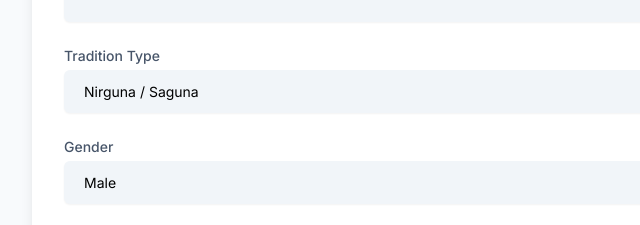
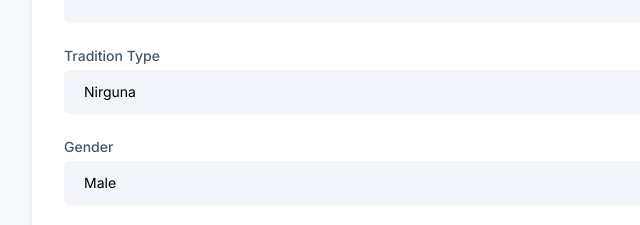
Before and after one commit to vibhuu22/BhaktiDB, a website: page form.html in a window 1280 px wide. Shown: the part 570-795 px from the top of the page, 0-640 px from the left. Drawn offline with nearby package versions, Linux system fonts and the light colour scheme; no server answers.

Commit message:
Separated Nirguna/Saguna

```diff
--- a/form.html
+++ b/form.html
@@ -54,7 +54,8 @@
             <div>
                 <label for="traditionType" class="block text-sm font-medium text-slate-600">Tradition Type</label>
                 <select id="traditionType" name="traditionType" class="mt-1 block w-full rounded-md bg-slate-100 border-slate-300 shadow-sm focus:border-teal-500 focus:ring-teal-500 sm:text-sm py-3 px-4">
-                    <option>Nirguna / Saguna</option>
+                    <option>Nirguna</option>
+                    <option>Saguna</option>
                     <option>Vaishnava</option>
                     <option>Saiva</option>
                     <option>Sakta</option>
```
